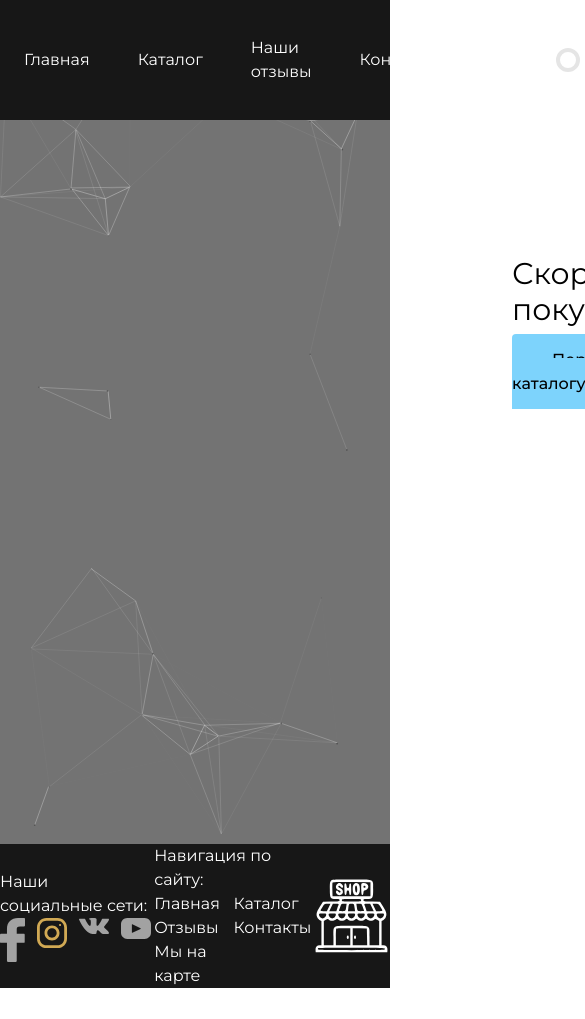
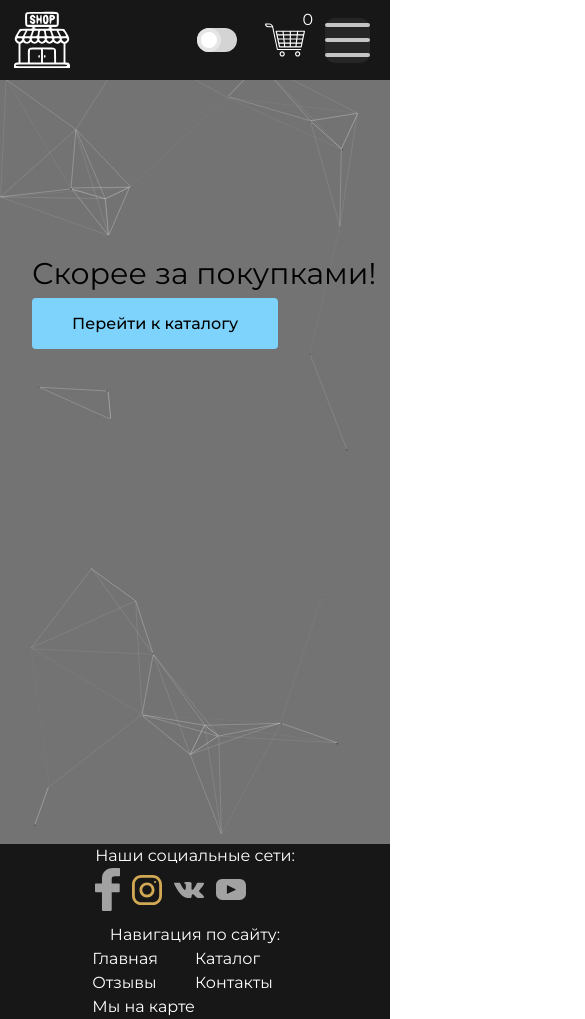
Before and after one commit to SashaSushchits/final-project, a Vue app: page /#/ in a window 390 px wide. Shown: the top 1019 px of the page, 585 px wide, since content can reach past the window. Before the commit the page ends 988 px from the top, so only its background shows below. Built offline with nearby package versions, Linux system fonts and the light colour scheme.

Commit message:
adaptiv-Header-Footer-Contacts

```diff
--- a/src/components/CartIndicator.vue
+++ b/src/components/CartIndicator.vue
@@ -2,7 +2,7 @@
     <div class="flex relative">
       <router-link to="/cart">
         <img class="icon " style="width:80px" src="@/assets/image/icons/cart_icon.svg" alt="cart">
-        <span class="absolute top-3 right-3 text-white">{{ products.length }}</span>
+        <span class="absolute top-2 right-3 text-white">{{ products.length }}</span>
       </router-link>
     </div>
 </template>
--- a/src/components/CartItem.vue
+++ b/src/components/CartItem.vue
@@ -17,7 +17,7 @@
           <li class="flex">
             <label class="relative">
               <input
-                class="m-3 w-9 h-9 cursor-pointer active:"
+                class="m-3 w-9 h-9 cursor-pointer"
                 type="radio"
                 name="color"
                 disabled
--- a/src/components/Footer.vue
+++ b/src/components/Footer.vue
@@ -1,8 +1,8 @@
 <template>
-  <div class="bg-gray-900 flex items-center justify-evenly">
+  <div class="bg-gray-900 flex lg:flex-row items-center lg:justify-evenly sm:flex-col">
     <div class="flex flex-col">
       <h3 class="text-white">Наши социальные сети:</h3>
-      <div class="flex gap-3">
+      <div class="flex gap-3 items-center">
         <router-link to="/">
           <img style="width:25px" src="@/assets/image/icons/icon_fb.svg" alt="fb">
         </router-link>
@@ -18,9 +18,9 @@
       </div>
     </div>
 
-    <div class="flex flex-col">
+    <div class="flex flex-col mt-3 items-center">
       <h3 class="text-white">Навигация по сайту:</h3>
-      <ul class="grid grid-cols-2" >
+      <ul class="grid grid-cols-2 items-center" >
         <li class="text-white" v-for="(item, index) in menu" :key="index">
           <router-link :to="item.path">
             {{item.name}}
@@ -29,7 +29,7 @@
       </ul>
     </div>
 
-    <div class="">
+    <div class="lg:block sm:hidden">
       <router-link to="/">
         <img class="icon" style="width:100px" src="@/assets/image/logo/shop.svg" alt="shop">
       </router-link>
--- a/src/components/Header.vue
+++ b/src/components/Header.vue
@@ -1,12 +1,13 @@
 <template>
-  <div class="fixed w-full z-20 top-0 bg-gray-900 flex items-center justify-evenly">
-    <div class="w-2/5">
+  <div class="fixed w-full z-20 top-0 bg-gray-900 flex items-center lg:justify-evenly sm:justify-between">
+    <div class="xl:w-2/5 lg:w-1/5">
       <router-link to="/">
-        <img class="icon" style="width:80px" src="@/assets/image/logo/shop.svg" alt="shop">
+        <img class="icon sm:hidden lg:block" style="width:80px" src="@/assets/image/logo/shop.svg" alt="shop">
+        <img class="icon sm:block lg:hidden ml-3" style="width:60px" src="@/assets/image/logo/shop.svg" alt="shop">
       </router-link>
     </div>
 
-    <ul v-for="(item, index) in menu" :key="index">
+    <ul class="sm:hidden lg:block" v-for="(item, index) in menu" :key="index">
       <li class="text-white m-3 p-3">
         <router-link :to="item.path">
           {{item.name}}
@@ -14,8 +15,29 @@
       </li>
     </ul>
 
-    <ChangeTheme />
-    <CartIndicator />
+    <div class="flex items-center sm:mr-5 lg:mr-0">
+      <ChangeTheme />
+      <CartIndicator />
+
+      <div class="flex relative">
+        <input class="opacity-0 w-12 h-12 z-40 absolute left-0" type="checkbox" id="checkbox" v-model="stateForMenu">
+        <div class="burger sm:block lg:hidden">
+          <span></span>
+          <span></span>
+          <span></span>
+        </div>
+      </div>
+      <transition name="fade">
+      <ul v-show="stateForMenu" class="menu__disable flex flex-col items-center pt-16">
+        <li class="text-white p-3" v-for="(item, index) in menu" :key="index" @click="stateMenu">
+          <router-link :to="item.path">
+            {{item.name}}
+          </router-link>
+        </li>
+      </ul>
+      </transition>
+    </div>
+
   </div>
 </template>
 
@@ -48,9 +70,18 @@ export default {
           name: 'Мы на карте',
           path: '/maps'
         },
-      ]
+      ],
+      stateForMenu: false
+    }
+  },
+  methods: {
+    stateMenu(){
+      if(!this.stateForMenu){
+        this.stateForMenu = true
+      } else this.stateForMenu = false
     }
   }
+
 }
 </script>
 
@@ -58,4 +89,91 @@ export default {
 .icon {
   filter: invert(1);
 }
+.burger {
+    height: 45px;
+    width: 45px;
+    z-index: 6;
+    border-radius: 10px;
+    background-color: #262626;
+    position: relative;
+}
+
+.burger > span {
+  position: absolute;
+  display: block;
+  z-index: 5;
+  height: 4px;
+  width: 100%;
+  border-radius: 10px;
+  background: #c4c5c5;
+}
+.burger > span:nth-child(1) {
+  top: 20px;
+  transform-origin: 0% 0%;
+  transition: transform 0.4s ease-in-out;
+}
+
+.burger > span:nth-child(2) {
+  top: 5px;
+  transition: transform 0.2s ease-in-out;
+}
+
+.burger > span:nth-child(3) {
+  top: 35px;
+  transform-origin: 0% 100%;
+  transition: transform 0.4s ease-in-out;
+}
+
+#checkbox:checked ~ .burger span:nth-child(2) {
+  top: 20px;
+  transform: rotate(45deg);
+}
+
+#checkbox:checked ~ .burger span:nth-child(1) {
+  transform: scaleY(0);
+}
+
+#checkbox:checked ~ .burger span:nth-child(3) {
+  top: 36px;
+  left: 7px;
+  transform: rotate(-45deg);
+}
+
+
+.menu__disable {
+    position: fixed;
+    top: 0px;
+    right: 0px;
+    z-index: 3;
+    height: 100vh;
+    background-color: #333333;
+    width: 320px;
+    row-gap: 15px;
+    color: rgb(248, 251, 251);
+
+}
+
+.fade-enter-active, .fade-leave-active {
+  transition: opacity .9s;
+}
+.fade-enter, .fade-leave-to {
+  opacity: 0;
+}
+
+#checkbox:checked ~ .menu__disable {
+    animation: menuWidthOpen 3s forwards;
+}
+
+@keyframes menuWidthOpen {
+    0% {
+        right: -320px;
+    }
+    50% {
+        right: 0px;
+    }
+    100% {
+        right: 0px;
+        width: 320px;
+    }
+}
 </style>
--- a/src/pages/HeaderContacts.vue
+++ b/src/pages/HeaderContacts.vue
@@ -12,15 +12,15 @@
             <div>
                 <h2 class="lg:text-3xl sm:text-2xl text-left mb-5">Офис</h2>
                 <div class="flex flex-col min-h-full dark:bg-gray-700 bg-gray-100 border border-transparent rounded">
-                  <div class="flex gap-5">
+                  <div class="flex md:flex-row md:items-start md:gap-5 sm:gap-0 sm:flex-col sm:items-center">
                     <div class="">
                       <div class="dark:bg-gray-700 bg-gray-200 border border-transparent rounded-lg items-center justify-center m-5"><img class="p-5 icon" style="max-width:150px" src="@/assets/image/logo/portfolio.svg" alt="bag"></div>
                     </div>
-                    <div class="flex flex-col pr-5">
+                    <div class="flex flex-col md:pr-5 sm:pl-2">
                       <h3 class="text-2xl my-3 font-bold">
                         Call-центр
                       </h3>
-                      <div class="flex sm:flex-col lg:flex-row gap-5">
+                      <div class="flex sm:flex-col lg:flex-row md:gap-5">
                         <div class="flex items-start">
                           <img class="mr-6 icon" style="width:40px" src="@/assets/image/icons/phone.svg" alt="">
                           <p class="font-medium text-base"><b><a class="hover:underline" href="tel:777">777</a></b><br>
@@ -28,14 +28,14 @@
                           </p>
                         </div>
                         <div class="flex flex-col">
-                          <div class="flex items-start">
+                          <div class="flex items-start sm:mb-2">
                             <img class="mr-6 icon" style="width:40px"  src="@/assets/image/icons/phone.svg" alt="">
                             <div class="flex flex-col">
                               <a class="hover:underline" href="tel:+375 22 222 22 22 ">+375 22 222 22 22</a>
                               <p>(городской номер)</p>
                             </div>
                           </div>
-                          <div class="flex items-start">
+                          <div class="flex items-start sm:mb-2">
                             <img class="mr-6 icon" style="width:40px" src="@/assets/image/icons/clock.svg" alt="">
                             <p class="font-medium text-base"><b>Время работы:</b><br>
                               Ежедневно: 9.00 – 21.00
@@ -43,21 +43,21 @@
                           </div>
                         </div>
                       </div>
-                      <div class="flex mb-5 items-start">
+                      <div class="flex mb-5 items-start sm:mb-2">
                           <img class="mr-6 icon" src="@/assets/image/icons/location.svg" alt="">
                           <p class="font-medium text-base"><b>Юридический адрес:</b><br>
                             332211, г. Минск, ул. Карла Либкнехта 68, офис 310.<br>
                           </p>
                       </div>
                       <div class="flex sm:flex-col lg:flex-row items-start mb-5">
-                        <div class="flex items-start">
+                        <div class="flex items-start sm:mb-2">
                           <img class="mr-6 icon" style="width:40px" src="@/assets/image/icons/location.svg" alt="">
                           <p class="font-medium text-base"><b>Адрес для корреспонденции:</b><br>
                             332211, г. Минск, ул. Карла Либкнехта 68, офис 310.
                           </p>
                         </div>
-                        <div class="flex items-start">
-                          <img class="mx-6 icon" style="width:40px" src="@/assets/image/icons/clock.svg" alt="">
+                        <div class="flex items-start lg:ml-5 sm:ml-0">
+                          <img class="mr-6 icon" style="width:40px" src="@/assets/image/icons/clock.svg" alt="">
                           <p class="font-medium text-base"><b>Время работы:</b>
                             пн-пт: 8.30-17.30<br>
                             обед: 13.00-14.00
@@ -69,10 +69,10 @@
                   <div class="mx-5">
                     <h3 class="text-2xl font-bold mb-3">Центральный аппарат</h3>
 
-                      <div class="flex flex-wrap gap-2 my-3" >
-                        <div class="flex flex-row flex-wrap gap-3">
+                      <div class="flex md:flex-row md:flex-wrap gap-2 my-3 sm:flex-col" >
+                        <div class="flex md:flex-row md:flex-wrap gap-3 sm:flex-col">
                           <div class="items-center justify-center border rounded-lg border-teal-600" v-for="item in list" :key="item.code">
-                            <button :class="{'current':code === item.code}" class="py-1 px-1 bg-transparent lg:m-0 hover:bg-teal-300 hover:text-black cursor-pointer rounded-lg transition duration-500" @click="updateCode([item.code, item.mail])">{{item.head}}</button>
+                            <button :class="{'current':code === item.code}" class="py-1 px-1 bg-transparent lg:m-0 hover:bg-teal-300 hover:text-black cursor-pointer rounded-lg transition duration-500 sm:w-full" @click="updateCode([item.code, item.mail])">{{item.head}}</button>
                           </div>
                         </div>
                         <transition name="slide">
@@ -99,14 +99,14 @@
             </div>
 
             <div class="flex justify-around items-center dark:bg-gray-700 bg-gray-800 text-white border border-transparent rounded mt-24 py-10">
-              <div class="flex flex-col">
+              <div class="flex flex-col sm:pl-3">
                 <h2 class="lg:text-3xl sm:text-2xl text-left mb-5">Карьера в «STORE»</h2>
                 <p class="text-base mb-5">Присоединейся к команде профессионалов</p>
                 <router-link to="/" tag="button" class="py-3 w-2/3 px-10 bg-blue-300  lg:m-0 hover:bg-teal-300 font-medium cursor-pointer rounded transition duration-500 text-black">Вакансии</router-link>
                 <router-link to="/" tag="a" class="flex items-center detail-link my-5">Подробнее <img class="ml-2" src="@/assets/image/icons/arrow.svg" alt="detail"></router-link>
               </div>
               <div>
-                <img class="p-5 " style="max-width: 500px; filter: invert(1)" src="@/assets/image/logo/shop.svg" alt="footerLogo">
+                <img class="p-5 md:block sm:hidden" style="max-width: 500px; filter: invert(1)" src="@/assets/image/logo/shop.svg" alt="footerLogo">
               </div>
             </div>
         </div>
--- a/src/pages/MainPage.vue
+++ b/src/pages/MainPage.vue
@@ -1,7 +1,7 @@
 <template>
   <div class="relative h-screen">
     <div class="absolute w-full dark:bg-gray-800 bg-gray-500" id="particles-js"></div>
-    <div class="absolute top-64 left-128">
+    <div class="absolute lg:top-64 lg:left-128 sm:top-64 sm:left-8">
       <h1 class="dark:text-white text-3xl mb-5">Скорее за покупками!</h1>
         <router-link to="/catalog" tag="a" class="py-4 px-10 bg-blue-300 lg:m-0 hover:bg-teal-300 font-medium cursor-pointer rounded transition duration-500 text-black">Перейти к каталогу
         </router-link>
--- a/src/pages/ProductPage.vue
+++ b/src/pages/ProductPage.vue
@@ -14,7 +14,7 @@
                         <h1 class="text-3xl">{{product.title}}</h1>
                     </div>
                     <div>
-                        <h1 class="text-3xl dark:text-blue-500 text-blue-300">Цена: {{product.price | numberFormat}} рублей</h1>
+                        <h1 class="text-3xl dark:text-blue-500 text-blue-300">Цена: {{product.price | numberFormat}} Br</h1>
                     </div>
                     <div>
                         <p class="font-bold">Цвет</p>
```
Also changed, not shown: src/components/ProductFilter.vue (+8 -7 lines), src/data/products.js (+6 -6 lines), src/pages/CatalogPage.vue (+30 -3 lines), public/imageProducts/velo_2.png.
